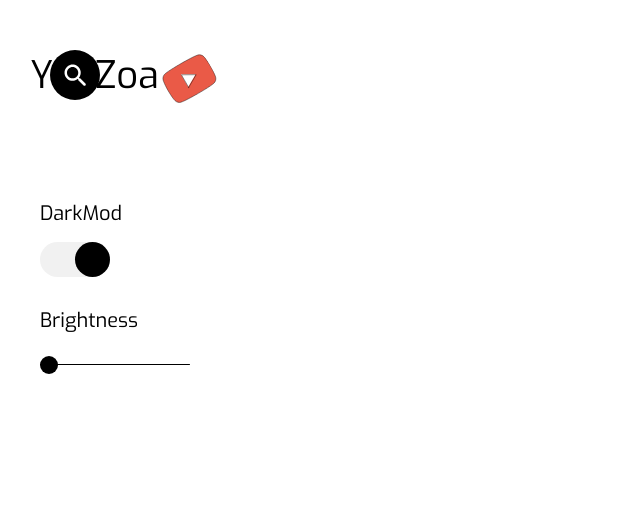
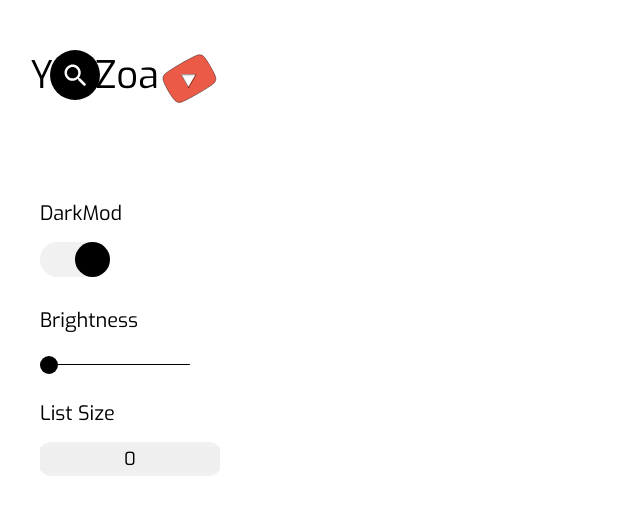
Before and after one commit to ipiyou/youzoa, a React (Create React App) app: page / in a window 1280 px wide. Shown: the top 514 px of the page, without its empty margins (0-640 px from the left). Built offline with nearby package versions, Linux system fonts and the light colour scheme.

Commit message:
사이즈 선택 기능 생성

```diff
--- /dev/null
+++ b/src/components/header/editor/SizeSelect.tsx
@@ -0,0 +1,69 @@
+import styled from "@emotion/styled";
+import { ChangeEvent, useState } from "react";
+
+interface PropsType {
+  List: string[];
+  selected: string;
+  SizeChange: (text: string) => void;
+}
+
+function SizeSelect({ List, selected, SizeChange }: PropsType) {
+  const [onOff, Switch] = useState<boolean>(false);
+  const ModalonOff = () => Switch(!onOff);
+  return (
+    <_Wrapper>
+      <_Interact>
+        <_ModalButton onClick={ModalonOff}>{selected}</_ModalButton>
+        {onOff && (
+          <_ListWrapper>
+            {List.map((ele, idx) => (
+              <_Option key={idx} onClick={() => SizeChange(ele)}>
+                {ele}
+              </_Option>
+            ))}
+          </_ListWrapper>
+        )}
+      </_Interact>
+    </_Wrapper>
+  );
+}
+
+const _Wrapper = styled.div`
+  width: 180px;
+  height: 34px;
+  font-size: 18px;
+`;
+
+const _Interact = styled.div`
+  width: inherit;
+  position: absolute;
+  border-radius: 10px;
+  padding: 5px 0;
+  background-color: ${({ theme }) => theme.draw.setting};
+`;
+
+const _ModalButton = styled.button`
+  width: inherit;
+  padding: 0;
+  font-size: inherit;
+  border: 0;
+  outline: 0;
+`;
+
+const _ListWrapper = styled.ul`
+  width: inherit;
+  list-style-type: none;
+  text-align: center;
+  padding-top: 10px;
+`;
+
+const _Option = styled.li`
+  border-radius: 0;
+  font-size: inherit;
+  cursor: pointer;
+  :hover {
+    background-color: ${({ theme }) => theme.draw.loadcolor};
+  }
+`;
+
+export default SizeSelect;
--- a/src/components/header/index.tsx
+++ b/src/components/header/index.tsx
@@ -5,6 +5,7 @@ import YouZoaIcon from "../header/YouZoaIcon";
 import BrightRange from "./editor/BrightRange";
 import DarkMod from "./editor/DarkMod";
 import EditorSpace from "./editor/EditorSpace";
+import SizeSelect from "./editor/SizeSelect";
 
 interface PropsType {
   user: SettingType;
@@ -17,9 +18,12 @@ function Header({ user, setting }: PropsType) {
   const ModChange = () => setting({ ...user, mod: !user.mod });
   const BrightChange = (e: ChangeEvent<HTMLInputElement>) =>
     setting({ ...user, bright: Number(e.target.value) });
+  const ListChange = (text: string) => {
+    setting({ ...user, list: text });
+  };
 
   const DarkModProps = { ModChange, mod };
-  const Bright = { BrightChange, bright };
+  const BrightProps = { BrightChange, bright };
 
   return (
     <_Wrapper>
@@ -28,7 +32,14 @@ function Header({ user, setting }: PropsType) {
         <DarkMod {...DarkModProps} />
       </EditorSpace>
       <EditorSpace editName="Brightness">
-        <BrightRange {...Bright} />
+        <BrightRange {...BrightProps} />
+      </EditorSpace>
+      <EditorSpace editName="List Size">
+        <SizeSelect
+          selected={list}
+          List={["240 X 360", "420 X 720"]}
+          SizeChange={ListChange}
+        />
       </EditorSpace>
     </_Wrapper>
   );
```
